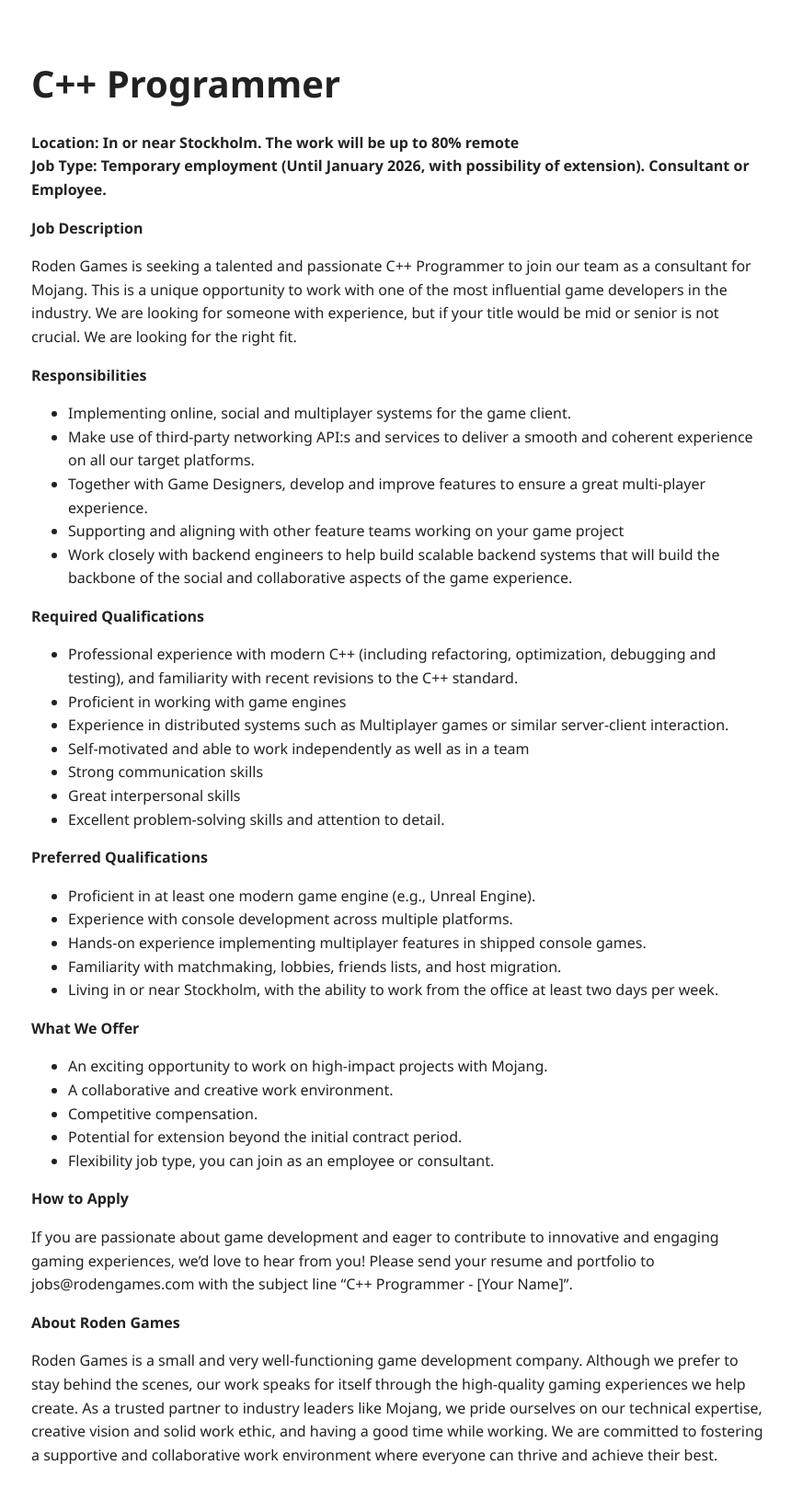
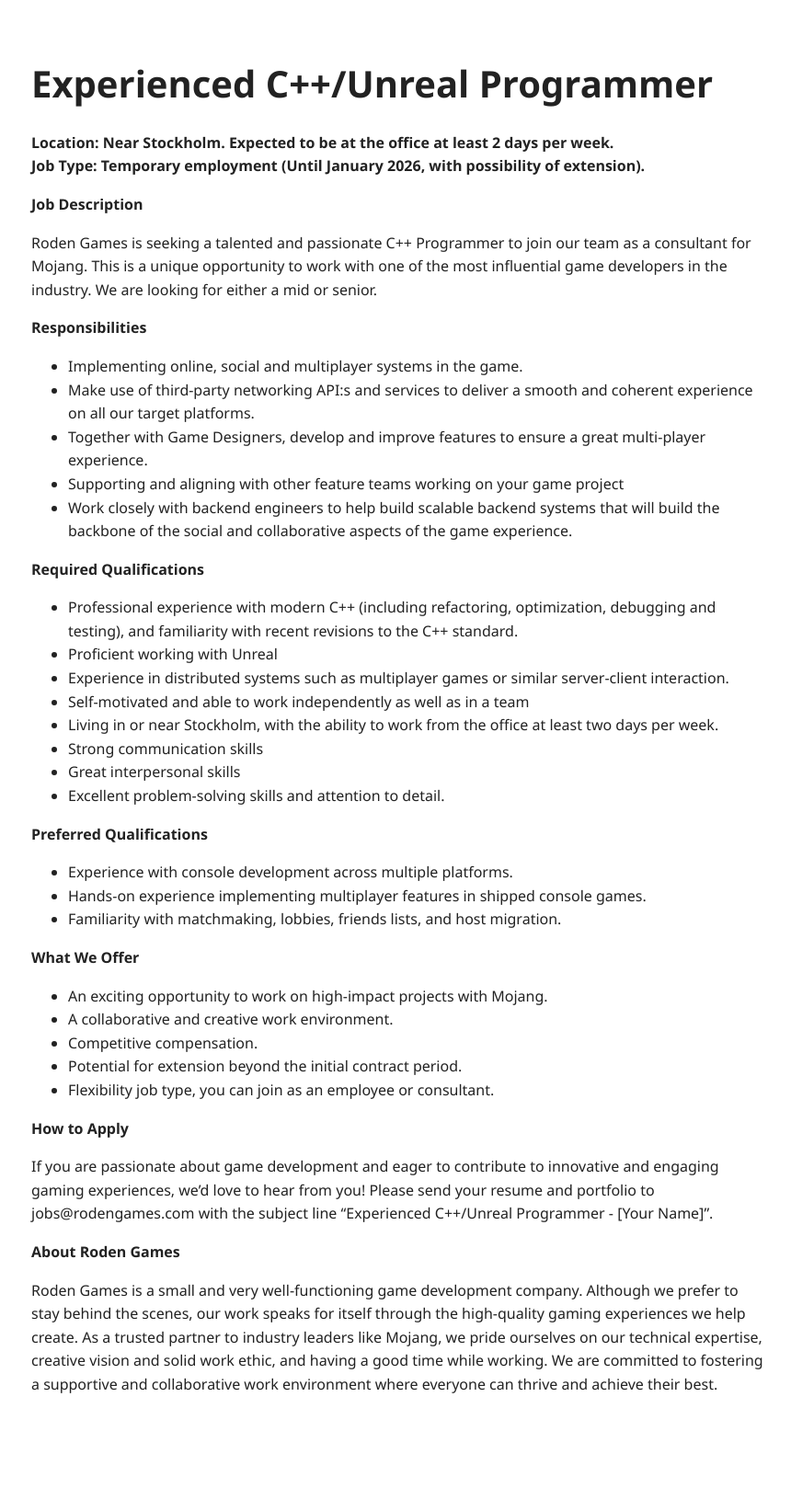
Before and after one commit to WarpQueen/rodengames, a Jekyll site: the page built from jobs.md, in a window 1280 px wide. Shown: the whole page at 92% size, without its empty margins (206-1066 px from the left). Built offline with Jekyll 4.4.1, drawn with Linux system fonts in a browser that asks for light colours; after the commit the page ends 1567 px from its top, so only the background shows below that.

Commit message:
Update jobs.md
Fredriks update

```diff
--- a/jobs.md
+++ b/jobs.md
@@ -5,19 +5,19 @@
 class: left-page
 ---
 
-# C++ Programmer
+# Experienced C++/Unreal Programmer
 
-<b>Location: In or near Stockholm. The work will be up to 80% remote <br>
- Job Type: Temporary employment (Until January 2026, with possibility of extension). Consultant or Employee. </b>
+<b>Location: Near Stockholm. Expected to be at the office at least 2 days per week. <br>
+ Job Type: Temporary employment (Until January 2026, with possibility of extension). </b>
 
 
 **Job Description**
 
- Roden Games is seeking a talented and passionate C++ Programmer to join our team as a consultant for Mojang. This is a unique opportunity to work with one of the most influential game developers in the industry. We are looking for someone with experience, but if your title would be mid or senior is not crucial. We are looking for the right fit.
+ Roden Games is seeking a talented and passionate C++ Programmer to join our team as a consultant for Mojang. This is a unique opportunity to work with one of the most influential game developers in the industry. We are looking for either a mid or senior.
 
 **Responsibilities**
 
-* Implementing online, social and multiplayer systems for the game client.
+* Implementing online, social and multiplayer systems in the game.
 * Make use of third-party networking API:s and services to deliver a smooth and coherent experience on all our target platforms.
 * Together with Game Designers, develop and improve features to ensure a great multi-player experience.
 * Supporting and aligning with other feature teams working on your game project
@@ -26,20 +26,19 @@
 **Required Qualifications**
 
 * Professional experience with modern C++ (including refactoring, optimization, debugging and testing), and familiarity with recent revisions to the C++ standard.
-* Proficient in working with game engines
-* Experience in distributed systems such as Multiplayer games or similar server-client interaction.
+* Proficient working with Unreal
+* Experience in distributed systems such as multiplayer games or similar server-client interaction.
 * Self-motivated and able to work independently as well as in a team
+* Living in or near Stockholm, with the ability to work from the office at least two days per week.
 * Strong communication skills
 * Great interpersonal skills
 * Excellent problem-solving skills and attention to detail.
 
 **Preferred Qualifications**
 
-* Proficient in at least one modern game engine (e.g., Unreal Engine).
 * Experience with console development across multiple platforms.
 * Hands-on experience implementing multiplayer features in shipped console games.
 * Familiarity with matchmaking, lobbies, friends lists, and host migration.
-* Living in or near Stockholm, with the ability to work from the office at least two days per week.
 
 **What We Offer**
 
@@ -51,7 +50,7 @@
 
 **How to Apply**
 
-If you are passionate about game development and eager to contribute to innovative and engaging gaming experiences, we'd love to hear from you! Please send your resume and portfolio to jobs@rodengames.com with the subject line "C++ Programmer - [Your Name]".
+If you are passionate about game development and eager to contribute to innovative and engaging gaming experiences, we'd love to hear from you! Please send your resume and portfolio to jobs@rodengames.com with the subject line "Experienced C++/Unreal Programmer - [Your Name]".
 
 **About Roden Games**
 
```
